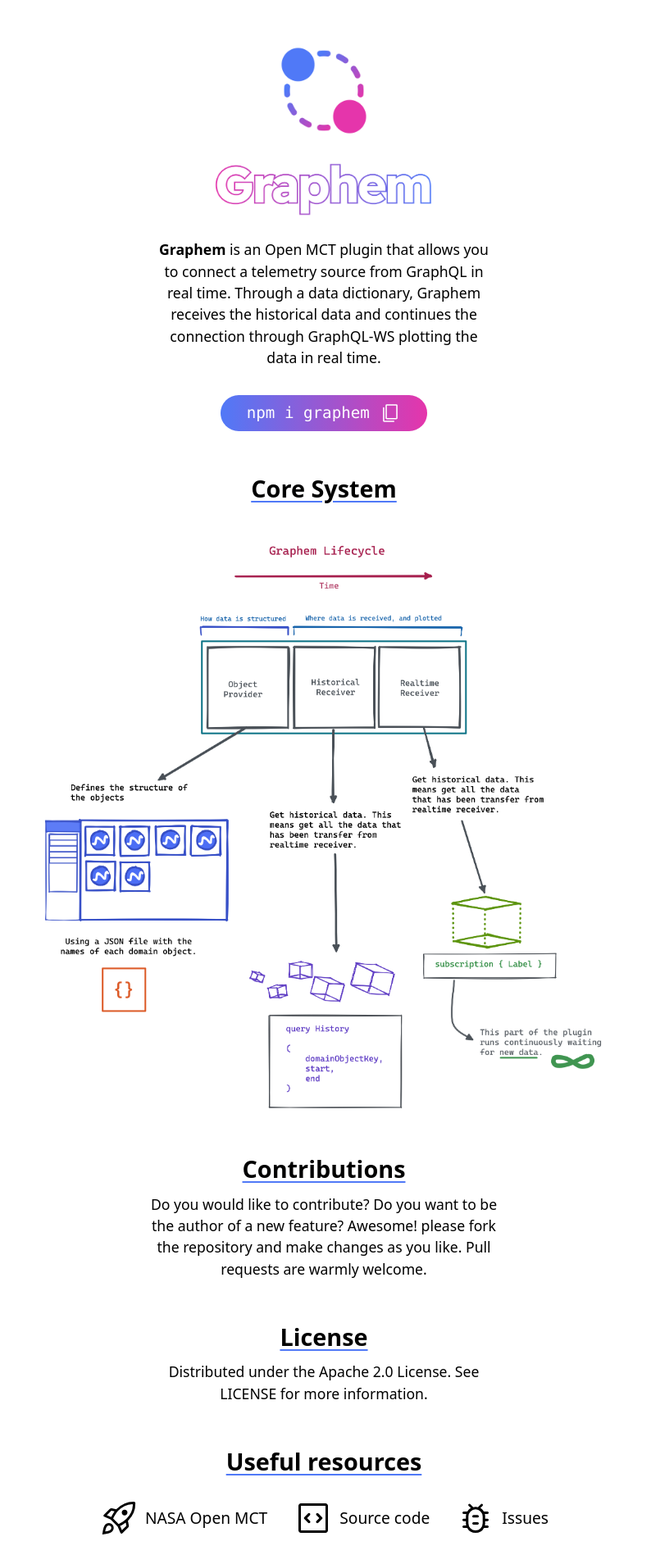
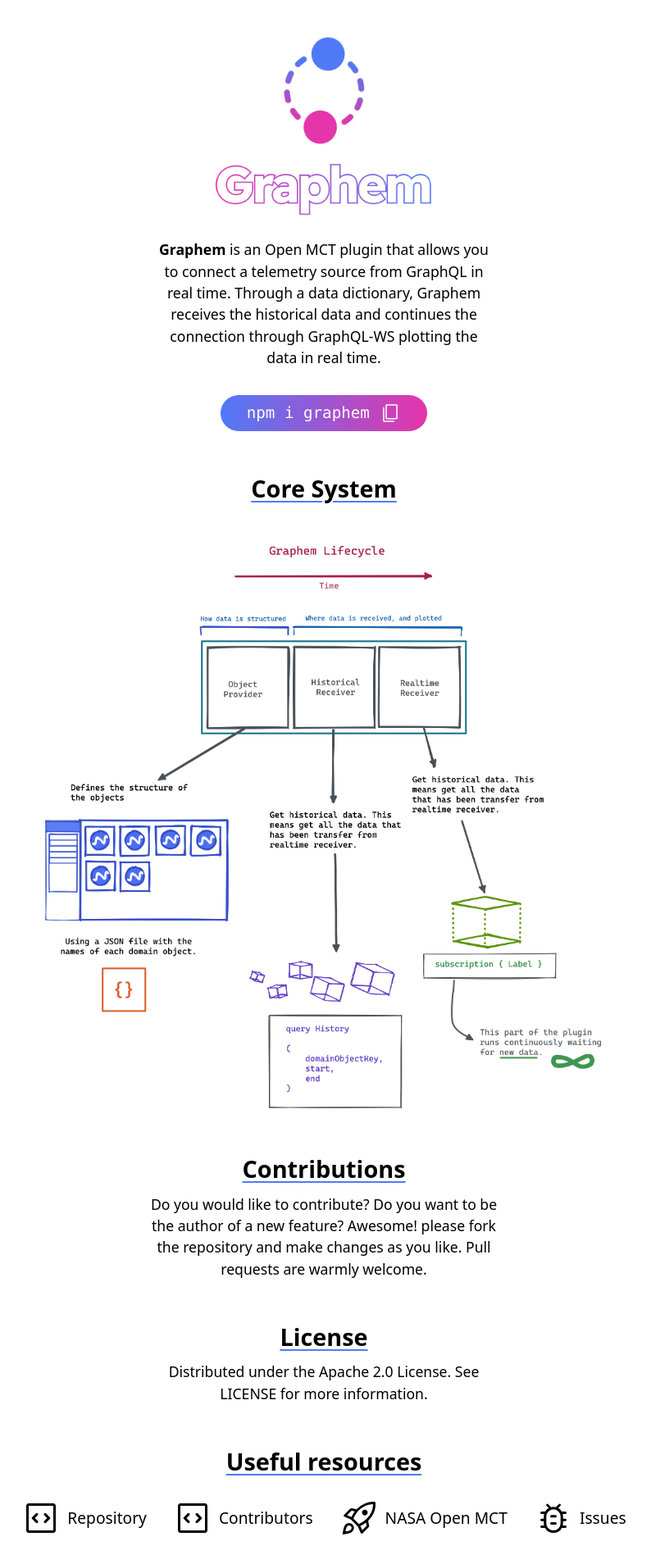
Before and after one commit to 360macky/graphem-page, a React (Create React App) app: page / in a window 1280 px wide. Shown: the whole page at 82% size, without its empty margins (245-1039 px from the left). Built offline with nearby package versions, Linux system fonts and the light colour scheme.

Commit message:
Add graphem-particles animation to logo

```diff
--- a/src/App.tsx
+++ b/src/App.tsx
@@ -17,7 +17,7 @@
     <div className="flex flex-col items-center w-full dark:bg-[#1b1b1b]">
       <div className="flex flex-col w-full pt-[1rem] sm:pt-[2.5rem]">
         <div className="flex w-full p-[1rem] justify-center">
-          <img src={logotype} className="max-h-[6.8rem]" alt="Graphem logo" />
+          <img src={logotype} className="max-h-[6.8rem] graphem-particles" alt="Graphem logo" />
         </div>
         <div className="flex w-full justify-center">
           <img
@@ -97,19 +97,27 @@
           Useful resources
         </h1>
         <div className="flex flex-col gap-y-[1rem] sm:flex-row sm:gap-x-[2rem]">
+          <a href="https://github.com/360macky/graphem">
+            <div className="flex items-center">
+              <img src={code} className="dark:invert" alt="" />{" "}
+              <h2 className="pl-[0.5rem] text-[1.2rem] dark:text-white">
+                Repository
+              </h2>
+            </div>
+          </a>
+          <a href="https://github.com/360macky/graphem/graphs/contributors">
+            <div className="flex items-center">
+              <img src={code} className="dark:invert" alt="" />{" "}
+              <h2 className="pl-[0.5rem] text-[1.2rem] dark:text-white">
+                Contributors
+              </h2>
+            </div>
+          </a>
           <a href="https://github.com/nasa/openmct">
             <div className="flex items-center">
               <img src={rocket} className="dark:invert" alt="" />{" "}
               <h2 className="pl-[0.5rem] text-[1.2rem] dark:text-white">
                 NASA Open MCT
-              </h2>
-            </div>
-          </a>
-          <a href="https://github.com/360macky/graphem">
-            <div className="flex items-center">
-              <img src={code} className="dark:invert" alt="" />{" "}
-              <h2 className="pl-[0.5rem] text-[1.2rem] dark:text-white">
-                Source code
               </h2>
             </div>
           </a>
--- a/src/index.css
+++ b/src/index.css
@@ -6,3 +6,22 @@
   margin: 0;
   padding: 0;
 }
+
+.graphem-particles {
+  animation-name: spin;
+  animation-duration: 12s;
+  animation-iteration-count: infinite;
+  animation-timing-function: ease;
+}
+
+@keyframes spin {
+  0% {
+      transform:rotate(0deg);
+  }
+  40% {
+    transform: rotate(0deg);
+  }
+  100% {
+      transform:rotate(360deg);
+  }
+}
```
